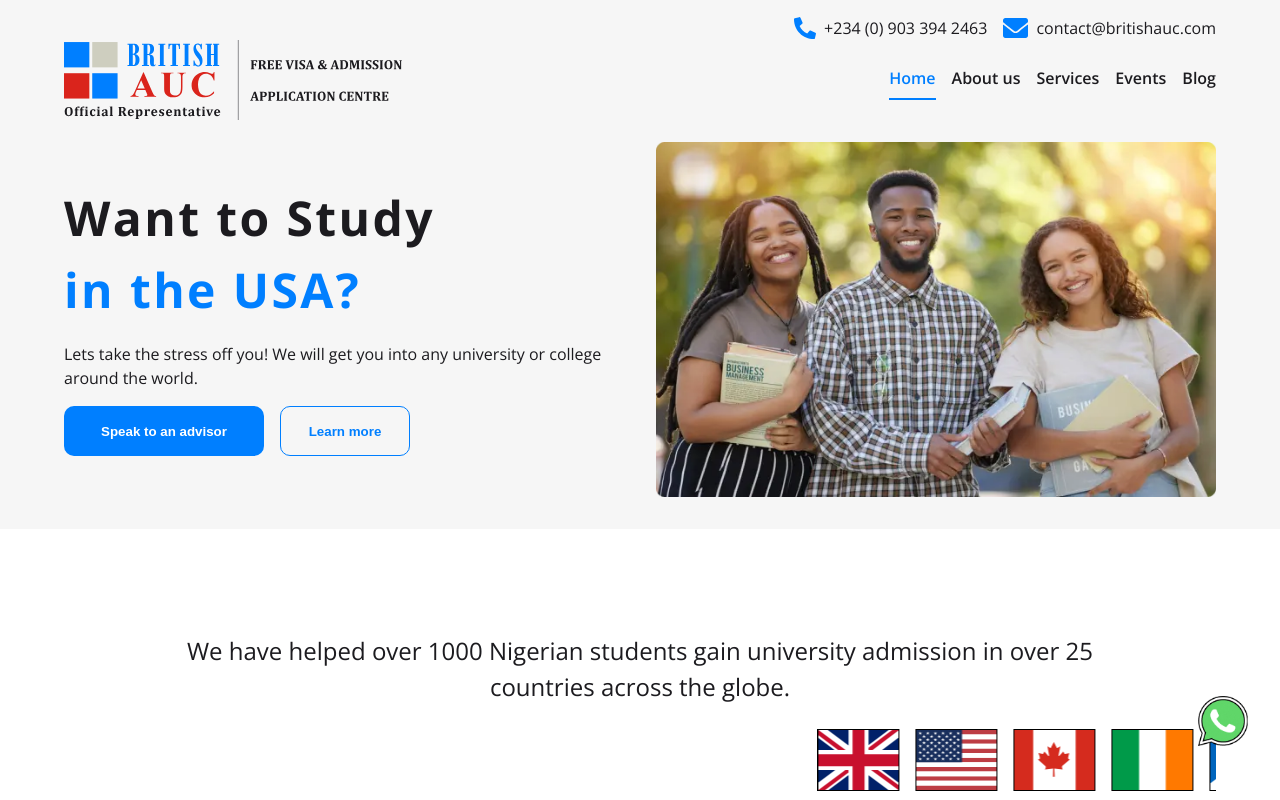
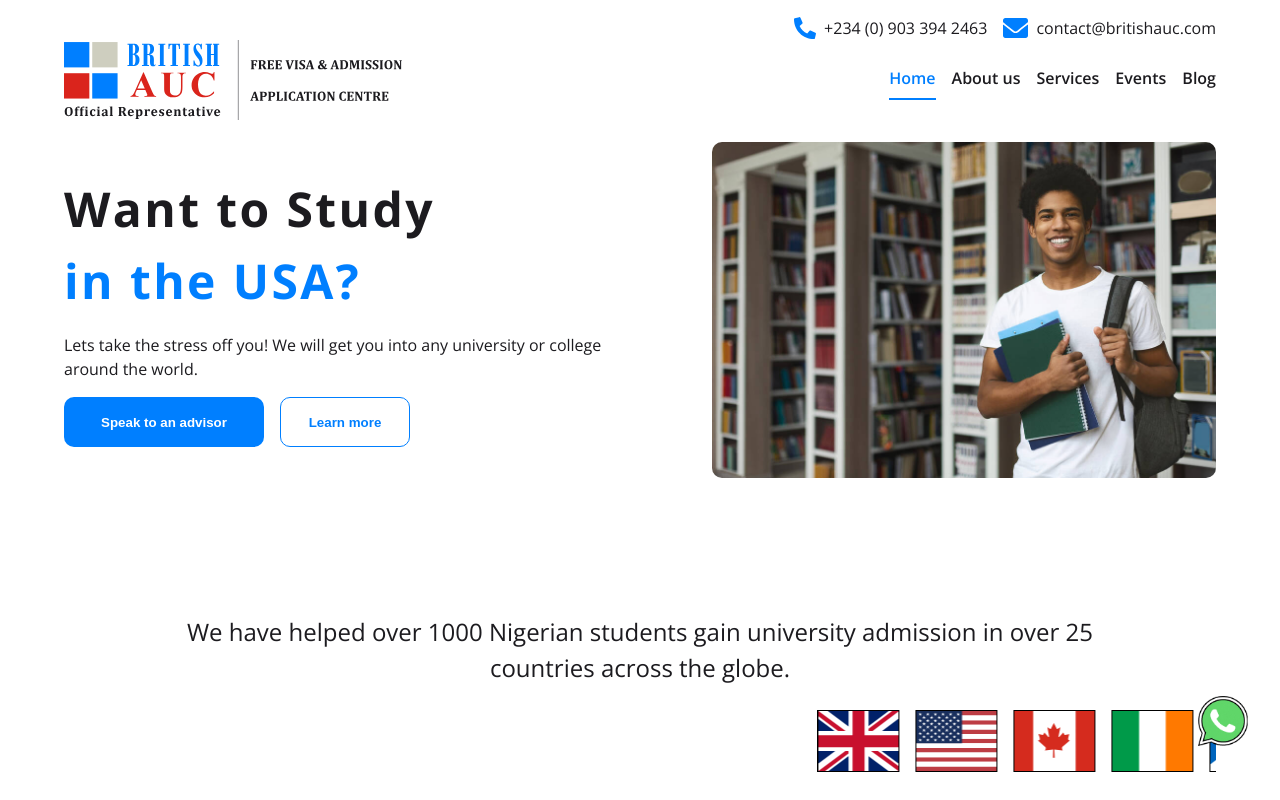
Before and after one commit to British-AUC/company-website, a React (Vite) app in the folder website/: page / in a window 1280 px wide. Shown: the top 800 px of the page. Built offline with nearby package versions, Linux system fonts and the light colour scheme.

Commit message:
website chnages

```diff
--- a/website/src/components/Whatsapp.jsx
+++ b/website/src/components/Whatsapp.jsx
@@ -4,7 +4,7 @@ import whatsapp from "../assets/whatsapp.png"
 export default function WhatsApp(){
     return (
         <div className="whatsapp">
-            <a href="#">
+            <a href="https://wa.link/16iyyk" target="_blank">
                 <img src={whatsapp} alt="WhatsApp Icon" />
             </a>
         </div>
--- a/website/src/pages/Home.jsx
+++ b/website/src/pages/Home.jsx
@@ -1,5 +1,5 @@
 import React from "react"
-import heroimage from "../assets/heroimage.webp"
+import heroimage from "../assets/heroimage.jpeg"
 import groupimage from "../assets/groupimage.png"
 import Service from "../components/Service";
 import servicedata from "../data/services";
--- a/website/src/styles/App.css
+++ b/website/src/styles/App.css
@@ -19,7 +19,7 @@ h2 {
 }
 
 nav {
-  background-color: #f6f6f6;
+  background-color: white;
   display: flex;
   flex-direction: column;
   padding: 0em 4em;
@@ -131,7 +131,7 @@ footer #copyright2 {
   align-items: center;
   height: auto;
   gap: 2em;
-  background-color: #f6f6f6;
+  background-color: white;
   padding: 0em 4em;
   padding-bottom: 2em;
 }
@@ -190,9 +190,13 @@ footer #copyright2 {
 .hero-right {
   display: flex;
   width: 50%;
+  align-items: center;
+  justify-content: flex-end;
 }
 .hero-right img {
-  width: 100%;
+  width: 90%;
+  height: auto;
+  border-radius: 10px;
 }
 
 .section-one {
--- a/website/src/styles/App.scss
+++ b/website/src/styles/App.scss
@@ -27,7 +27,7 @@ h2 {
 
 // NAVIGATION START
 nav {
-  background-color: $companygreybg;
+  background-color: white;
   display: flex;
   flex-direction: column;
   padding: $desktoppadding;
@@ -143,7 +143,7 @@ footer {
   align-items: center;
   height: auto;
   gap: 2em;
-  background-color: $companygreybg;
+  background-color: white;
   padding: $desktoppadding;
   padding-bottom: 2em;
 }
@@ -203,8 +203,12 @@ footer {
 .hero-right {
   display: flex;
   width: 50%;
+  align-items: center;
+  justify-content: flex-end;
   img {
-    width: 100%;
+    width: 90%;
+    height: auto;
+    border-radius: 10px;
   }
 }
 // HERO SECTION END
```
Also changed, not shown: website/src/assets/heroimage.jpeg (added), 1 other file (tests, documents, lock files or other folders).
